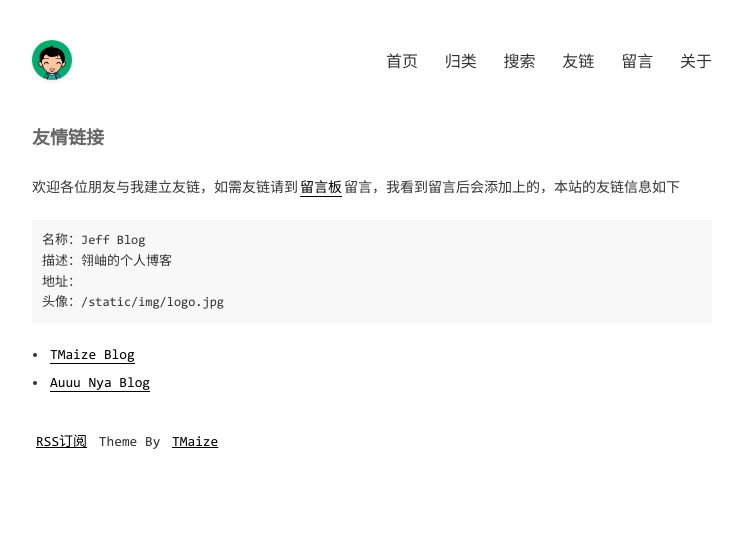
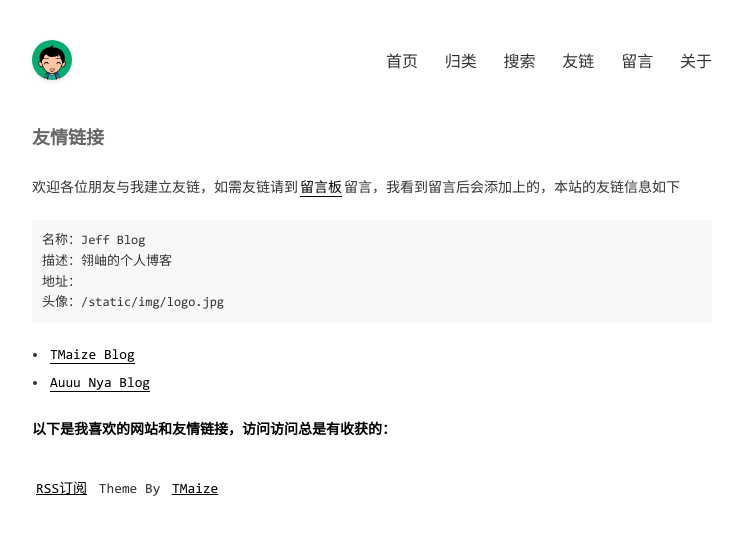
Before and after one commit to PengyuJiang/PengyuJiang.github.io-history, a Jekyll site: the page built from pages/links.md, in a window 1280 px wide. Shown: the top 535 px of the page, without its empty margins (268-1011 px from the left). Built offline with Jekyll 4.4.1, drawn with Linux system fonts in a browser that asks for light colours.

Commit message:
Update links.md

```diff
--- a/pages/links.md
+++ b/pages/links.md
@@ -19,3 +19,5 @@ title: 友情链接
   </li>
   {%- endfor %}
 </ul>
+
+**以下是我喜欢的网站和友情链接，访问访问总是有收获的：**
```
